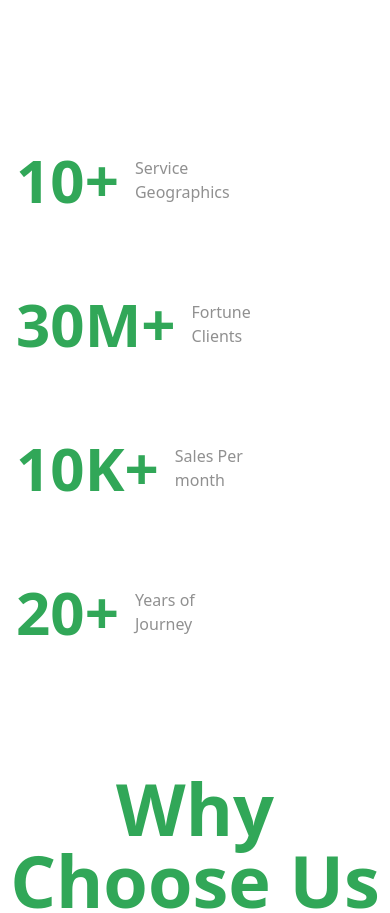
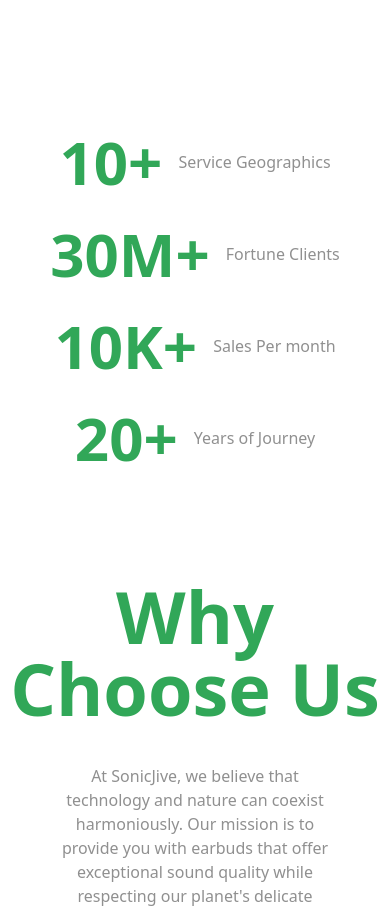
Before and after one commit to ay-ub/sonic-earpuds, a React (Vite) app: page / in a window 390 px wide. Shown: the part 1406-2319 px from the top of the page. Built offline with nearby package versions, Linux system fonts and the light colour scheme.

Commit message:
style: make statistics cards responsive

```diff
--- a/src/components/main/StatisticsCards.tsx
+++ b/src/components/main/StatisticsCards.tsx
@@ -22,21 +22,24 @@ function StatisticsCards() {
       },
     ];
   return (
-    <div className="grid grid-cols-1 md:grid-cols-2 lg:grid-cols-4 gap-4 container mx-auto">
-        {
-            statisticsData.map((stat)=>{
+    <div className=" container mx-auto">
+      <div className="flex justify-between items-center flex-wrap">
+        {statisticsData.map((stat) => {
           return (
-                  <div key={stat.number} className="flex items-center gap-4 p-4 hover:shadow-2xl duration-300 rounded-md w-[264px] h-[128px]">
+            <div
+              key={stat.number}
+              className="flex items-center gap-4 p-4 hover:shadow-2xl duration-300 rounded-md w-full justify-center lg:w-[264px] lg:h-[128px]"
+            >
               <span className="text-6xl text-[#31A758] uppercase font-bold">
                 {stat.number}
               </span>
               <span className="text-[#909090]">{stat.text}</span>
             </div>
           );
-            })
-        }
+        })}
       </div>
-  )
+    </div>
+  );
 }
 
 export default StatisticsCards
```
Lines whose indentation alone changed are shown as unchanged.
